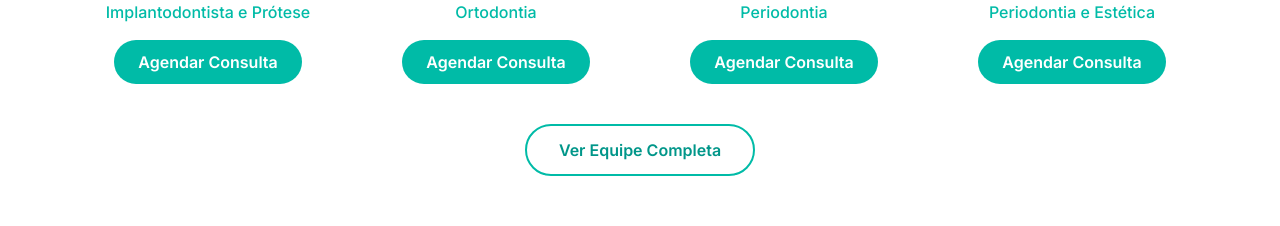
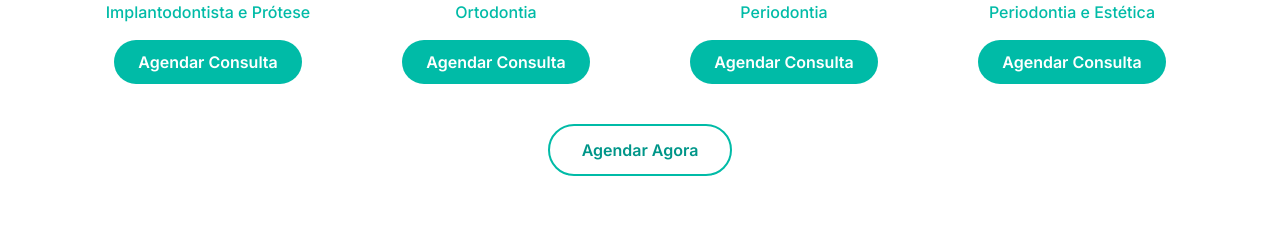
Before and after one commit to Josias1965/ProjetoOdonto, a React (Vite) app: page / in a window 1280 px wide. Shown: the part 2620-2846 px from the top of the page. Built offline with nearby package versions, Linux system fonts and the light colour scheme; no server answers; the database is empty.

Commit message:
Fix specialist scheduling links

```diff
--- a/src/components/Services.jsx
+++ b/src/components/Services.jsx
@@ -1,3 +1,5 @@
+import { Link } from 'react-router-dom'
+
 const services = [
   {
     icon: '🦷',
@@ -63,20 +65,20 @@ export default function Services() {
               </div>
               <h3 className="font-bold text-gray-800 mb-3 text-xl">{s.title}</h3>
               <p className="text-base text-gray-500 leading-relaxed flex-1">{s.desc}</p>
-              <a href="#contato" className="mt-5 inline-flex items-center text-base text-teal-500 font-semibold hover:text-teal-700 transition-colors">
+              <Link to="/agendamento" className="mt-5 inline-flex items-center text-base text-teal-500 font-semibold hover:text-teal-700 transition-colors">
                 Saiba mais →
-              </a>
+              </Link>
             </div>
           ))}
         </div>
 
         <div className="text-center mt-12">
-          <a
-            href="#contato"
+          <Link
+            to="/agendamento"
             className="inline-block border-2 border-teal-500 text-teal-600 font-semibold text-lg px-10 py-3.5 rounded-full hover:bg-teal-500 hover:text-white transition-colors"
           >
             Ver Todos os Serviços
-          </a>
+          </Link>
         </div>
       </div>
     </section>
--- a/src/components/Team.jsx
+++ b/src/components/Team.jsx
@@ -1,3 +1,5 @@
+import { Link } from 'react-router-dom'
+
 const doctors = [
   {
     name: 'Dra. Ana Carolina Silva',
@@ -45,23 +47,23 @@ export default function Team() {
               </div>
               <h3 className="font-bold text-gray-800 mb-1 text-xl">{d.name}</h3>
               <p className="text-base text-teal-500 font-medium mb-4">{d.specialty}</p>
-              <a
-                href="#contato"
+              <Link
+                to="/agendamento"
                 className="inline-block bg-teal-500 hover:bg-teal-600 text-white text-base font-semibold px-6 py-2.5 rounded-full transition-colors"
               >
                 Agendar Consulta
-              </a>
+              </Link>
             </div>
           ))}
         </div>
 
         <div className="text-center mt-10">
-          <a
-            href="#equipe"
+          <Link
+            to="/agendamento"
             className="inline-block border-2 border-teal-500 text-teal-600 font-semibold px-8 py-3 rounded-full hover:bg-teal-500 hover:text-white transition-colors"
           >
-            Ver Equipe Completa
-          </a>
+            Agendar Agora
+          </Link>
         </div>
       </div>
     </section>
```
